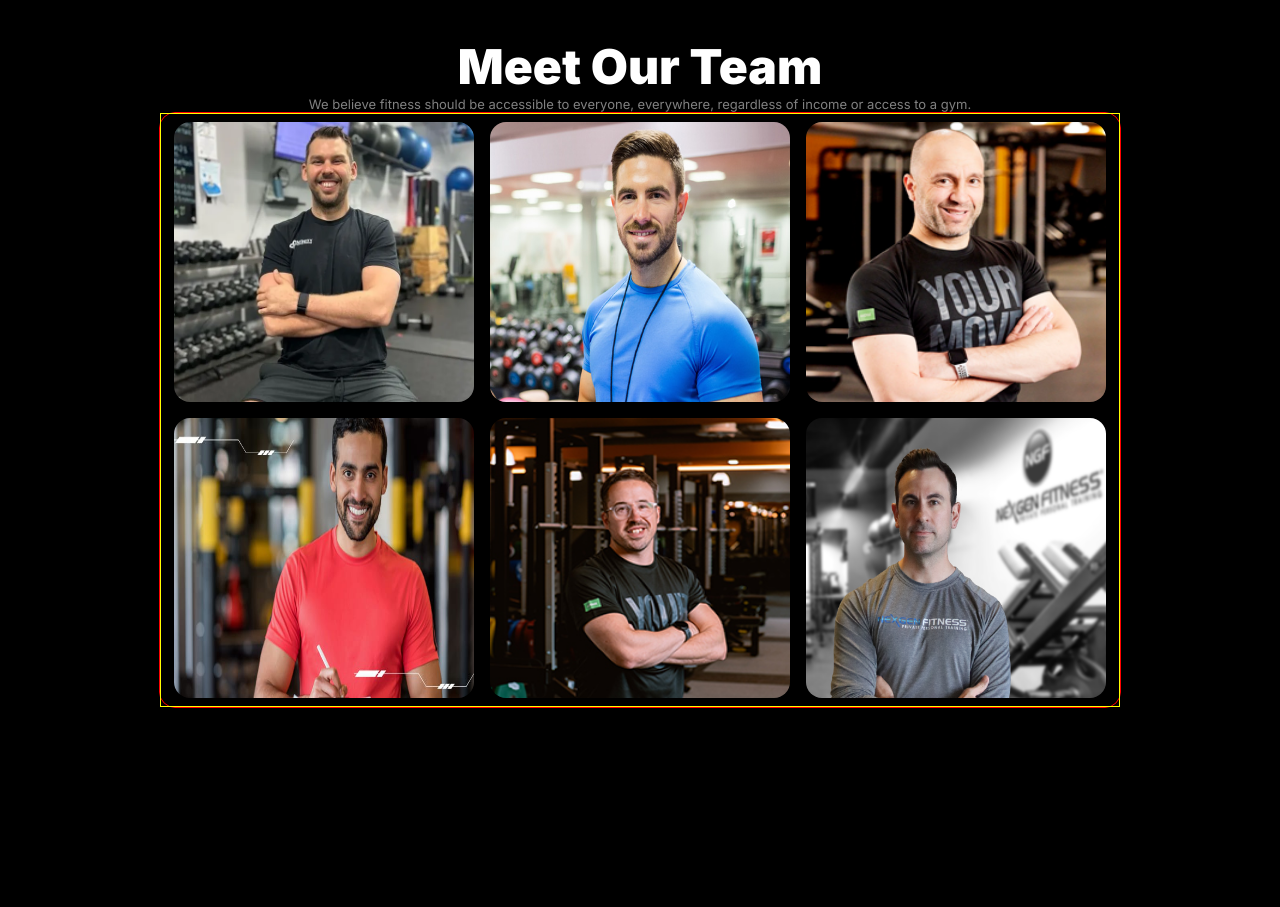
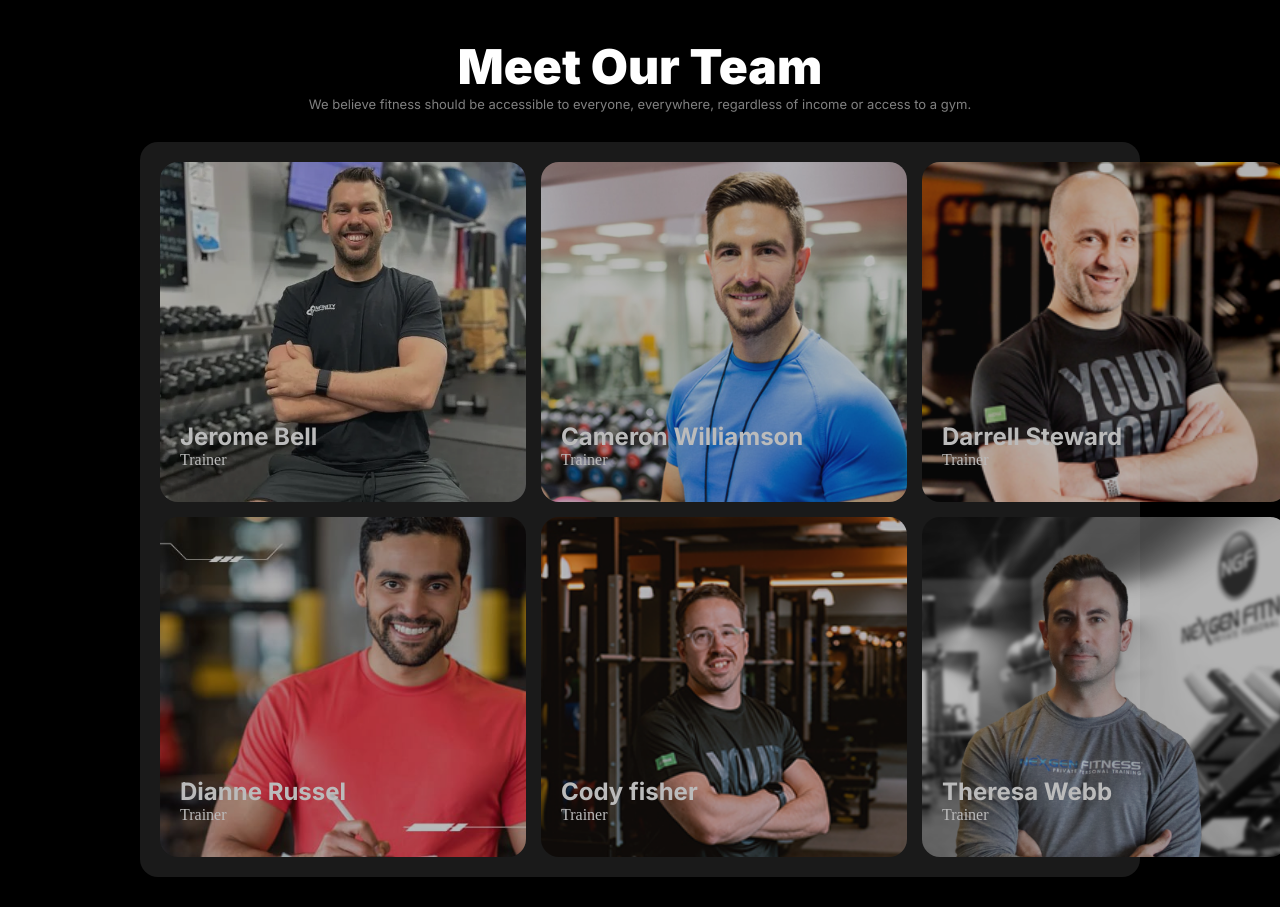
Before and after one commit to kazimarzia98/assignment-02, a plain HTML site: page index.html in a window 1280 px wide. Shown: the part 2261-3168 px from the top of the page. Before the commit the page ends 2969 px from the top, so only its background shows below. Drawn offline with Linux system fonts and the light colour scheme.

Commit message:
grid section done

```diff
--- a/index.html
+++ b/index.html
@@ -209,20 +209,32 @@
                     gym.</p>
             </div>
 
-            <div class="team-intro">
-                <div class="team-intro-box">
-                    <div class="team-intro-row">
-                        <img src="./images/trainer1.png" alt="">
-                        <img src="./images/trainer2.png" alt="">
-                        <img src="./images/trainer3.png" alt="">
+            <div class="grid-container">
+                <div class="grid-item1">
+                    <h2>Jerome Bell</h2>
+                    <p>Trainer</p>
+                </div>
+                <div class="grid-item2">
+                    <h2>Cameron Williamson</h2>
+                    <p>Trainer</p>
+                </div>
+                <div class="grid-item3">
+                    <h2>Darrell Steward</h2>
+                    <p>Trainer</p>
+                </div>
+                <div class="grid-item4">
+                    <h2>Dianne Russel</h2>
+                    <p>Trainer</p>
+                </div>
+                <div class="grid-item5">
+                    <h2>Cody fisher</h2>
+                    <p>Trainer</p>
+                </div>
+                <div class="grid-item6">
+                    <h2>Theresa Webb</h2>
+                    <p>Trainer</p>
+                </div>
 
-                    </div>
-                    <div class="team-intro-row">
-                        <img src="./images/trainer4.png" alt="">
-                        <img src="./images/trainer5.png" alt="">
-                        <img src="./images/trainer6.png" alt="">
-                    </div>
-                </div>
             </div>
 
         </section>
--- a/responsive.css
+++ b/responsive.css
@@ -113,4 +113,19 @@ margin: 15px 20px 10px 25px;
         width: 90%;
 
     }
+
+    /* grid */
+
+    .grid-container {
+        display: grid;
+        grid-template-columns: repeat(1, 1fr);
+        gap: 15px;
+        /* border: 1px solid red; */
+        padding: 20px;
+        width: 75%;
+        margin: 30px auto;
+        background-color: rgba(255, 255, 255, 0.1);
+        border-radius: 18px;
+
+    }
 }
--- a/style.css
+++ b/style.css
@@ -7,7 +7,7 @@
     padding: 0;
 }
 
-body{
+body {
     background-color: black;
 }
 
@@ -202,7 +202,7 @@ header {
     color: rgba(255, 255, 255, 0.5);
 }
 
-.habit-img-section{
+.habit-img-section {
     margin-top: 50px;
     /* border: 1px solid yellow; */
     display: flex;
@@ -210,17 +210,17 @@ header {
     text-align: center;
 }
 
-.habit-img-section img{
+.habit-img-section img {
     border-radius: 50%;
 }
 
-.habit-img-section h5{
+.habit-img-section h5 {
     font-family: Inter;
     font-size: 18px;
     font-weight: 500;
 }
 
-.habit-img-section p{
+.habit-img-section p {
     font-family: Inter;
     font-size: 13px;
     color: rgba(255, 255, 255, 0.5);
@@ -230,11 +230,11 @@ header {
 
 /* mile count section */
 
-.mile-count-section{
+.mile-count-section {
     /* border: 1px solid white; */
-    color:white;
+    color: white;
     width: 70%;
-    margin:  auto;
+    margin: auto;
     padding-top: 50px;
     padding-left: 80px;
     display: flex;
@@ -246,20 +246,20 @@ header {
 
 }
 
-.mile-count-des{
+.mile-count-des {
     width: 30%;
     /* border: 1px solid red; */
     height: auto;
     margin-bottom: 50px;
 }
 
-.mile-count-des h2{
+.mile-count-des h2 {
     font-family: Inter;
     font-size: 58px;
     font-weight: 900;
 }
 
-.mile-count-des p{
+.mile-count-des p {
     font-family: Inter;
     font-size: 12px;
     color: rgba(255, 255, 255, 0.5);
@@ -268,7 +268,7 @@ header {
 
 }
 
-.mile-count-img{
+.mile-count-img {
     /* border: 1px solid yellow; */
     width: 30%;
     background-image: url(./images/run.jpg);
@@ -281,7 +281,7 @@ header {
 
 /* BMI section */
 
-.bmi-section{
+.bmi-section {
     /* margin-top:30px; */
     /* border: 1px solid red; */
     width: 35%;
@@ -289,7 +289,7 @@ header {
 
 }
 
-.bmi-section h1{
+.bmi-section h1 {
     font-family: Inter;
     font-size: 38px;
     font-weight: 900;
@@ -297,7 +297,7 @@ header {
 
 }
 
-.bmi-section p{
+.bmi-section p {
     font-family: Inter;
     font-size: 13px;
     line-height: 18px;
@@ -305,15 +305,15 @@ header {
     color: rgba(255, 255, 255, 0.5);
 }
 
-.calulate-chart{
+.calulate-chart {
     background-color: #222222;
 }
 
-.calulate-chart-box{
+.calulate-chart-box {
     width: 75%;
     margin: auto;
     /* border: 1px solid red; */
-    padding:  30px 15px 20px 30px;
+    padding: 30px 15px 20px 30px;
     color: rgb(255, 255, 255);
     display: flex;
     flex-direction: row;
@@ -321,19 +321,19 @@ header {
 
 }
 
-.calculate-table-field{
+.calculate-table-field {
     /* border: 1px solid green; */
     width: 40%;
 }
 
-.calulate-chart-box table{
+.calulate-chart-box table {
     margin-top: 20px;
     height: auto;
 }
 
 
 
-.calculate-table td{
+.calculate-table td {
 
     font-size: 14px;
     font-weight: 200;
@@ -342,51 +342,54 @@ header {
 }
 
 
-.calculate-table tr,td{
+.calculate-table tr,
+td {
     font-size: 14px;
 }
 
-.calculate-table ,th,td{
-    border:  solid rgba(255, 255, 255, 0.1);
+.calculate-table,
+th,
+td {
+    border: solid rgba(255, 255, 255, 0.1);
     font-family: Inter;
-    border-collapse: collapse ;
+    border-collapse: collapse;
     padding: 8px 8px 8px 20px;
 }
 
-.calculate-bmi{
-/* border: 1px solid yellow; */
-width: 40%;
+.calculate-bmi {
+    /* border: 1px solid yellow; */
+    width: 40%;
 }
 
-.calculate-input{
+.calculate-input {
     display: flex;
     flex-direction: column;
 }
 
-.calculate-input input{
+.calculate-input input {
     padding: 10px 10px 10px 10px;
     border-radius: 8px;
     background-color: rgba(255, 255, 255, 0.1);
-    margin-top:10px ;
+    margin-top: 10px;
     margin-right: 10px;
 }
 
-.first-row{
+.first-row {
     display: flex;
     flex-direction: row;
 }
 
-.secnd-row{
+.secnd-row {
     display: flex;
     flex-direction: row;
 }
 
-.calculate-bmi h2{
+.calculate-bmi h2 {
     font-family: Inter;
     font-size: 30px;
 }
 
-.calculate-bmi p{
+.calculate-bmi p {
     font-size: 13px;
     font-family: Inter;
     color: rgba(255, 255, 255, 0.5);
@@ -395,36 +398,87 @@ width: 40%;
 
 /* team sec */
 
-.team-section{
+.team-section {
     margin-top: 40px;
 }
 
-.team-intro{
-    border: 1px solid red;
-    margin-top: 50px ;
+.grid-container {
+    display: grid;
+    grid-template-columns: repeat(3, 1fr);
+    gap: 15px;
+    /* border: 1px solid red; */
+    padding: 20px;
     width: 75%;
-    margin: auto;
-    border-radius: 16px;
-}
-.team-intro-box{
-    border: 1px solid yellow;
-    /* border-radius: 16px; */
-
-    width: auto;
-    margin: auto;
-
+    margin: 30px auto;
+    background-color: rgba(255, 255, 255, 0.1);
+    border-radius: 18px;
 
 }
 
-.team-intro-row{
-    display: flex;
-    flex-direction: row;
-    justify-content: center;
+.grid-item1,
+.grid-item2,
+.grid-item3,
+.grid-item4,
+.grid-item5,
+.grid-item6 {
+    /* border: 1px solid yellow; */
+    border-radius: 18px;
+    padding: 20px;
+    color: white;
+    width: 326px;
+    height: 300px;
+
 }
 
-.team-intro-row img{
-    width: 300px;
-    height: 280px;
-    border-radius: 16px;
-    margin: 8px 8px 8px 8px;
+.grid-item1 {
+    background-image: url(./images/trainer1.png);
+    background-size: cover;
+    opacity: 0.7;
 }
+
+.grid-item2 {
+    background-image: url(./images/trainer2.png);
+    background-size: cover;
+
+    opacity: 0.7;
+}
+
+.grid-item3 {
+    background-image: url(./images/trainer3.png);
+    background-size: cover;
+
+    opacity: 0.7;
+}
+
+.grid-item4 {
+    background-image: url(./images/trainer4.png);
+    background-size: cover;
+    background-position: center;
+
+    opacity: 0.7;
+}
+
+.grid-item5 {
+    background-image: url(./images/trainer5.png);
+    background-size: cover;
+
+    opacity: 0.7;
+}
+
+.grid-item6 {
+    background-image: url(./images/trainer6.png);
+    background-size: cover;
+
+    opacity: 0.7;
+}
+
+.grid-item1 h2,
+.grid-item2 h2,
+.grid-item3 h2,
+.grid-item4 h2,
+.grid-item5 h2,
+.grid-item6 h2 {
+    font-family: Inter;
+    /* opacity: 1; */
+    padding-top: 240px;
+}
```
